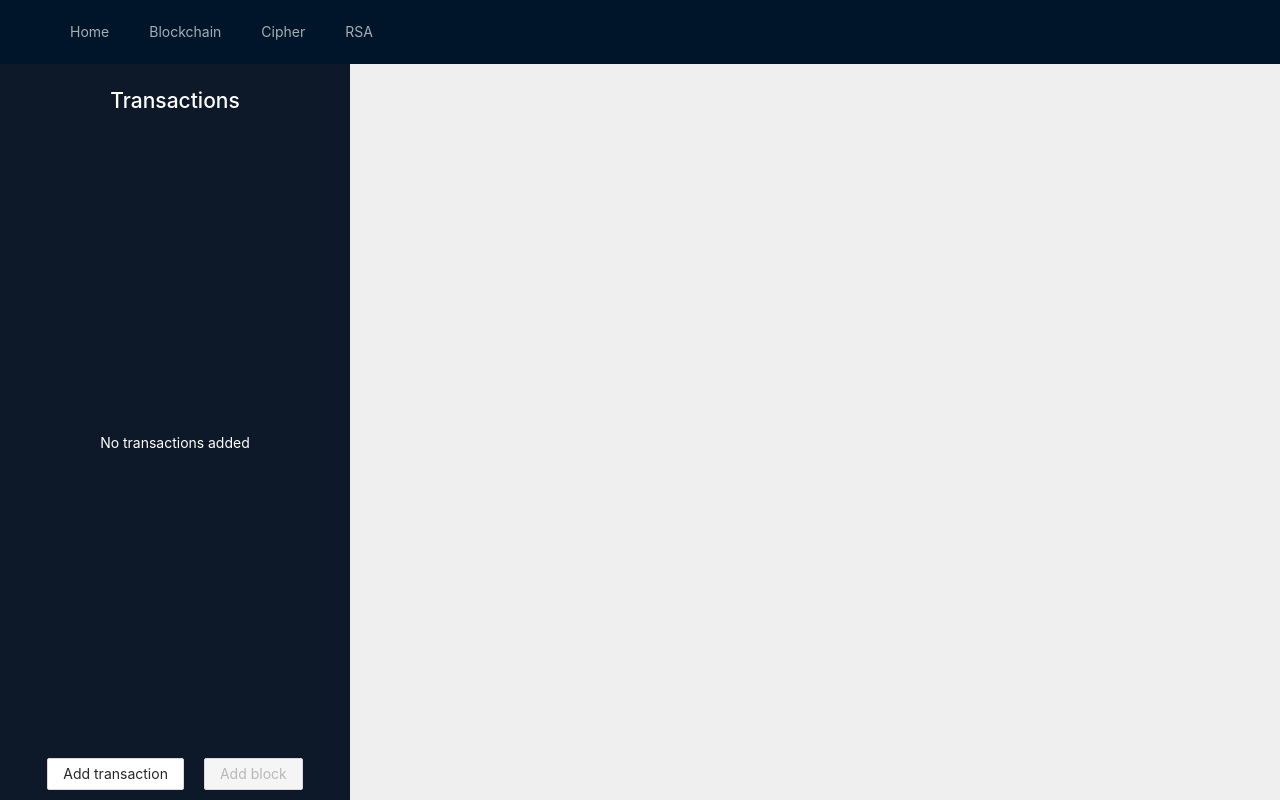
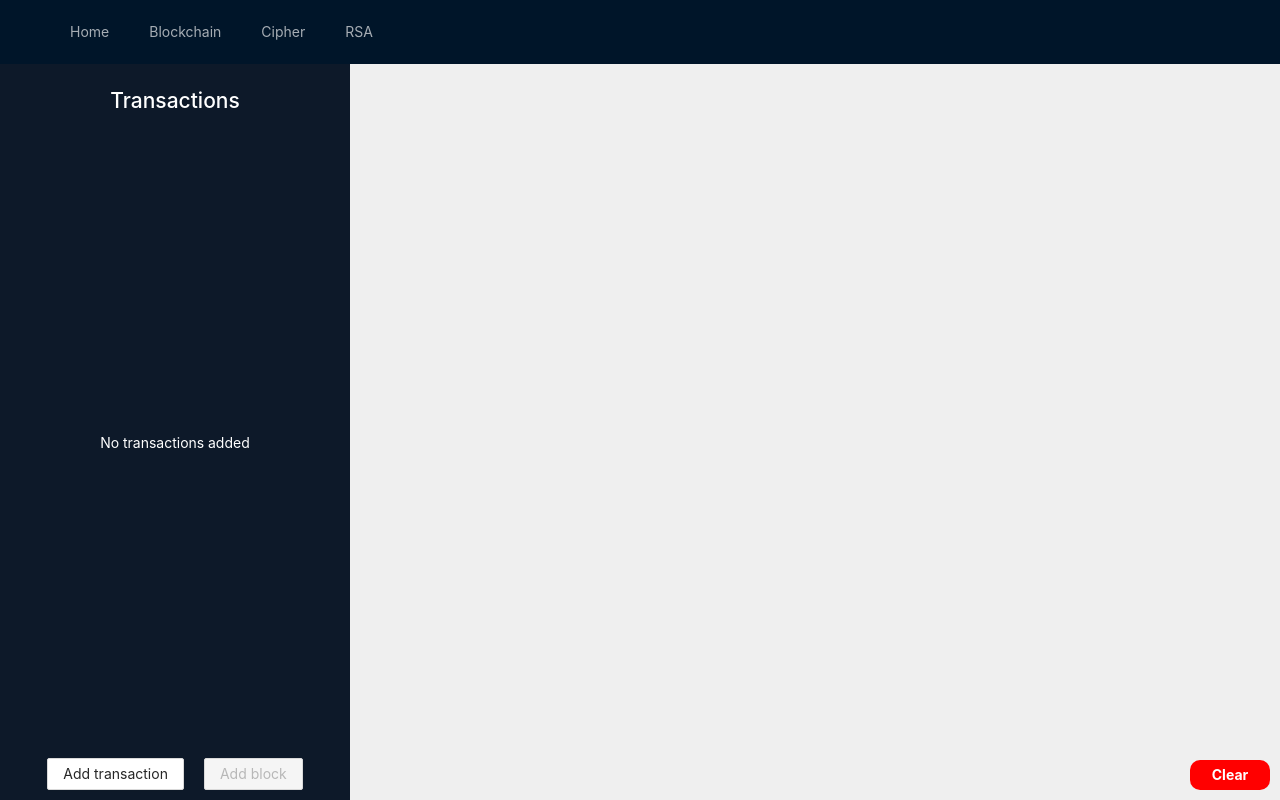
Before and after one commit to MrOttimista/security-visualization, a React (Create React App) app: page /blockChain in a window 1280 px wide. Built offline with nearby package versions, Linux system fonts and the light colour scheme.

Commit message:
add: ClearButton to blockchain

```diff
--- /dev/null
+++ b/src/components/BlockChain/ClearButton/ClearButton.module.css
@@ -0,0 +1,25 @@
+.container {
+  display: flex;
+  align-items: center;
+  justify-content: center;
+  color: white;
+  font-weight: bold;
+  position: fixed;
+  bottom: 10px;
+  right: 10px;
+  height: 30px;
+  width: 80px;
+  background-color: red;
+  border-radius: 10px;
+  cursor: pointer;
+  transition-duration: 0.25s;
+  user-select: none;
+}
+
+.container:hover {
+  filter: brightness(0.9);
+}
+
+.container:active {
+  filter: brightness(1.4);
+}
--- /dev/null
+++ b/src/components/BlockChain/ClearButton/index.js
@@ -0,0 +1,8 @@
+import React from 'react';
+import styles from './ClearButton.module.css';
+
+const ClearButton = () => {
+  return <div className={styles.container}>Clear</div>;
+};
+
+export default ClearButton;
--- a/src/components/BlockChain/index.jsx
+++ b/src/components/BlockChain/index.jsx
@@ -1,5 +1,6 @@
 import React, {useCallback, useState} from 'react';
 import BlocksView from './BlocksView';
+import ClearButton from './ClearButton';
 import Transactions from './Transactions';
 
 const Blockchain = () => {
@@ -21,6 +22,7 @@ const Blockchain = () => {
     <div style={{display: 'flex', flexWrap: 'wrap'}}>
       <Transactions addBlock={addBlock}></Transactions>
       <BlocksView blocks={blocks}></BlocksView>
+      <ClearButton></ClearButton>
     </div>
   );
 };
```
